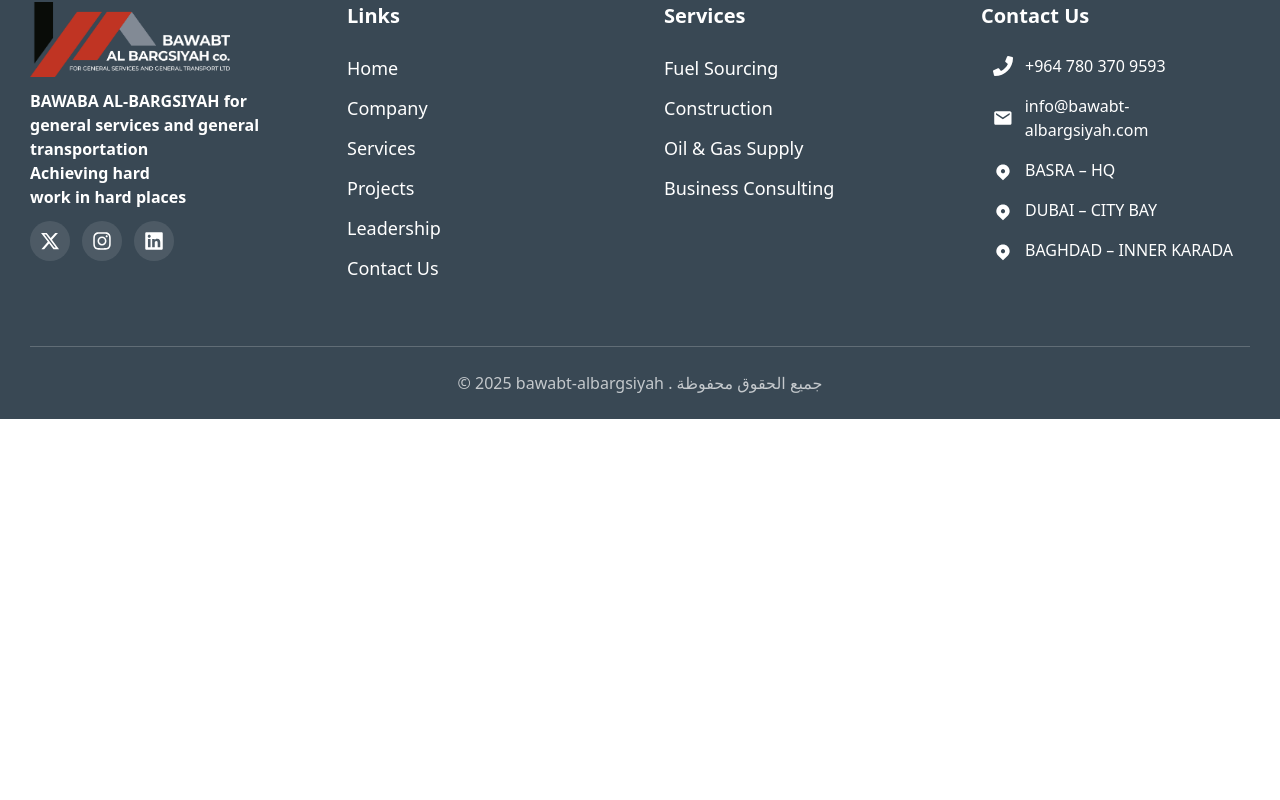
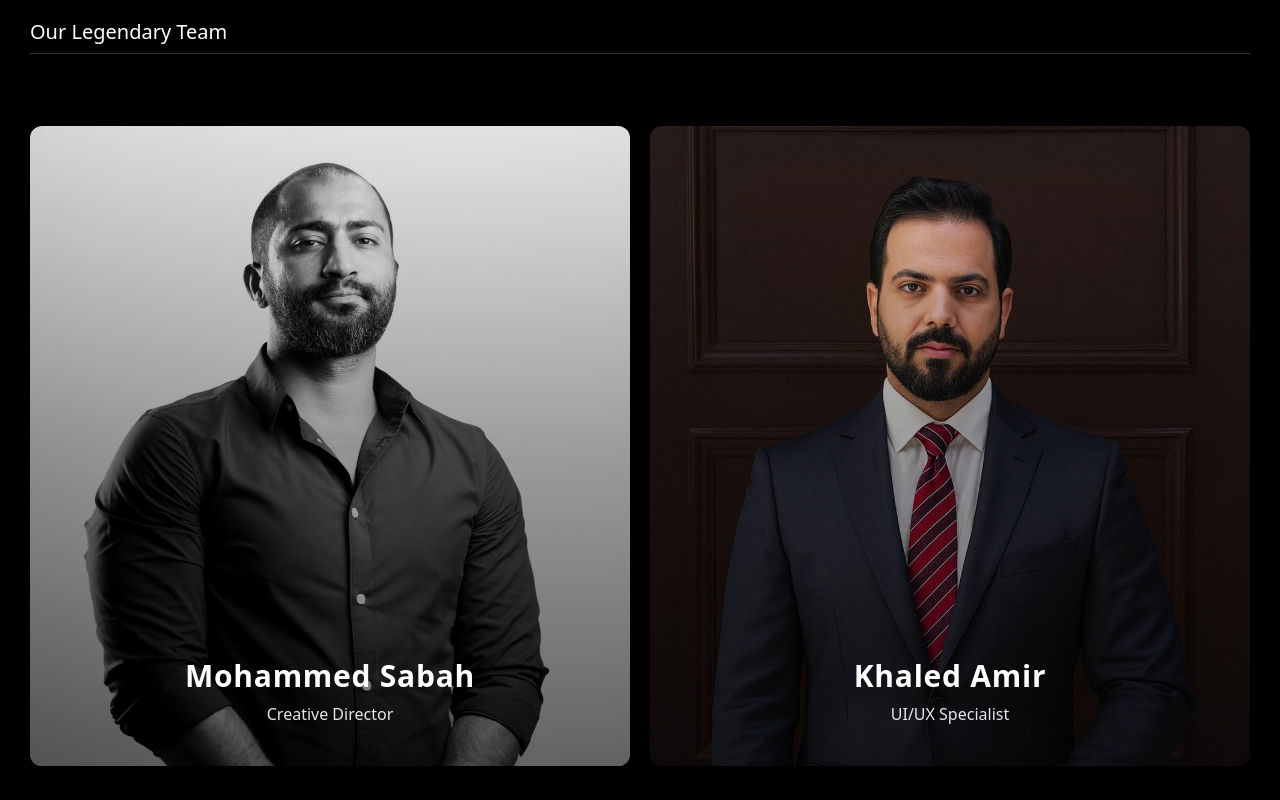
Before and after one commit to AbdulramanOmar/bawat, a Next.js app: page /leadership in a window 1280 px wide. Shown: the part 820-1620 px from the top of the page. Before the commit the page ends 1239 px from the top, so only its background shows below. Built offline with nearby package versions, Linux system fonts and the light colour scheme.

Commit message:
Add files via upload

```diff
--- /dev/null
+++ b/src/app/sections/Team.jsx
@@ -0,0 +1,72 @@
+"use client";
+
+import Image from "next/image";
+import { motion } from "framer-motion";
+import Title from "../components/Title";
+
+const teamMembers = [
+  {
+    name: "Mohammed Sabah",
+    role: "Creative Director",
+    image: "/lead (2).jpg",
+  },
+  {
+    name: "Khaled Amir",
+    role: "UI/UX Specialist",
+    image: "/lead (1).jpg",
+  },
+];
+
+export default function Team() {
+  return (
+    <section className="py-20 bg-black text-white" id="team">
+      <div className="containe ">
+        <Title title={"Our Legendary Team"} color="white" />
+      </div>
+
+      <div className="mt-20 containe grid grid-cols-1 gap-5 md:grid-cols-2 h-[80vh]">
+        {teamMembers.map((member, index) => (
+          <motion.div
+            key={index}
+            initial={{ x: index === 0 ? -100 : 100, opacity: 0 }}
+            whileInView={{ x: 0, opacity: 1 }}
+            viewport={{ once: true }}
+            transition={{ duration: 0.8, delay: index * 0.3 }}
+            className="relative group overflow-hidden rounded-xl"
+          >
+            {/* Image Full Background */}
+            <Image
+              src={member.image}
+              alt={member.name}
+              fill
+              className="object-cover  transform group-hover:scale-110 transition-transform duration-700"
+            />
+
+            {/* Overlay */}
+            <div className="absolute inset-0 bg-gradient-to-t from-black/70 via-black/40 to-transparent opacity-80 group-hover:opacity-100 transition duration-500"></div>
+
+            {/* Text */}
+            <div className="absolute bottom-10 left-1/2 -translate-x-1/2 text-center">
+              <motion.h3
+                initial={{ y: 30, opacity: 0 }}
+                whileInView={{ y: 0, opacity: 1 }}
+                transition={{ duration: 0.8, delay: 0.4 }}
+                className="text-3xl font-extrabold tracking-wide"
+              >
+                {member.name}
+              </motion.h3>
+              <motion.p
+                initial={{ y: 30, opacity: 0 }}
+                whileInView={{ y: 0, opacity: 1 }}
+                transition={{ duration: 0.8, delay: 0.6 }}
+                className="text-base text-gray-200 mt-2"
+              >
+                {member.role}
+              </motion.p>
+            </div>
+          </motion.div>
+        ))}
+      </div>
+    </section>
+  );
+}
```
